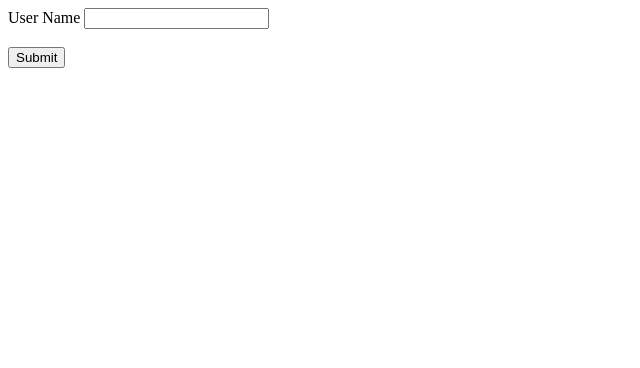
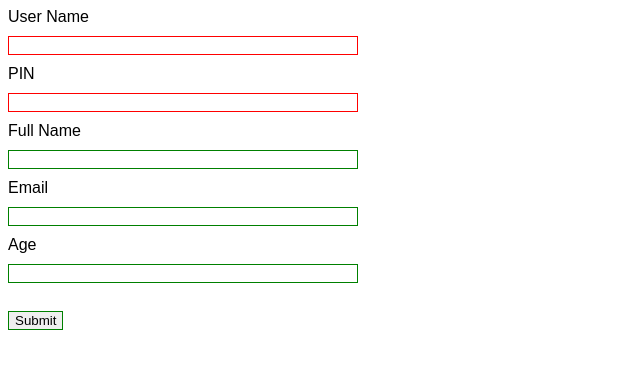
Before and after one commit to oefremidis/nbg-js-form-validation, a plain HTML site: page index.html in a window 1280 px wide. Shown: the whole page, without its empty margins (0-640 px from the left). Drawn offline with Linux system fonts and the light colour scheme.

Commit message:
Constraint API

```diff
--- a/index.html
+++ b/index.html
@@ -5,17 +5,41 @@
     <meta http-equiv="X-UA-Compatible" content="IE=edge" />
     <meta name="viewport" content="width=device-width, initial-scale=1.0" />
     <title>Constraint API Validation</title>
+    <link rel="stylesheet" href="style.css">
   </head>
   <body>
     <form action="">
       <div>
         <label for="username">User Name</label>
-        <input type="text" name="username" id="username" required />
+        <input type="text" id="username" required pattern="\w{3,16}">
       </div>
-      <br />
+
       <div>
-        <input type="submit" />
+        <label for="pin">PIN</label>
+        <input type="password" id="pin" required pattern="\d{4,4}">
+      </div>
+
+      <div>
+        <label for="fullname">Full Name</label>
+        <input type="text" id="fullname" minlength="4" maxlength="8">
+      </div>
+
+      <div>
+        <label for="email">Email</label>
+        <input type="email" id="email">
+      </div>
+
+      <div>
+        <label for="age">Age</label>
+        <input type="number" min="18" max="100" id="age">
+      </div>
+
+      <br>
+      <div>
+        <input type="submit">
       </div>
     </form>
+
+    <script src="main.js"></script>
   </body>
 </html>
--- /dev/null
+++ b/main.js
@@ -0,0 +1,9 @@
+const email = document.getElementById('email');
+
+email.addEventListener('input', event => {
+    if (email.validity.typeMismatch) {
+        email.setCustomValidity('Not an email....');
+    } else {
+        email.setCustomValidity('');
+    }
+});
--- /dev/null
+++ b/style.css
@@ -0,0 +1,30 @@
+form {
+    font: 1em sans-serif;
+    max-width: 350px;
+}
+
+label {
+    display: block;
+}
+
+input[type="text"],
+input[type="email"],
+input[type="number"],
+input[type="password"] {
+    width: 100%;
+    border: 1px solid black;
+    margin: 10px 0px 10px 0px;
+    box-sizing: border-box;
+}
+
+input:valid {
+    border: 1px solid green;
+}
+
+input:invalid {
+    border: 1px solid red;
+}
+
+/* input:invalid:required {
+    background-image: linear-gradient(to right, lightpink, red);
+} */
```
